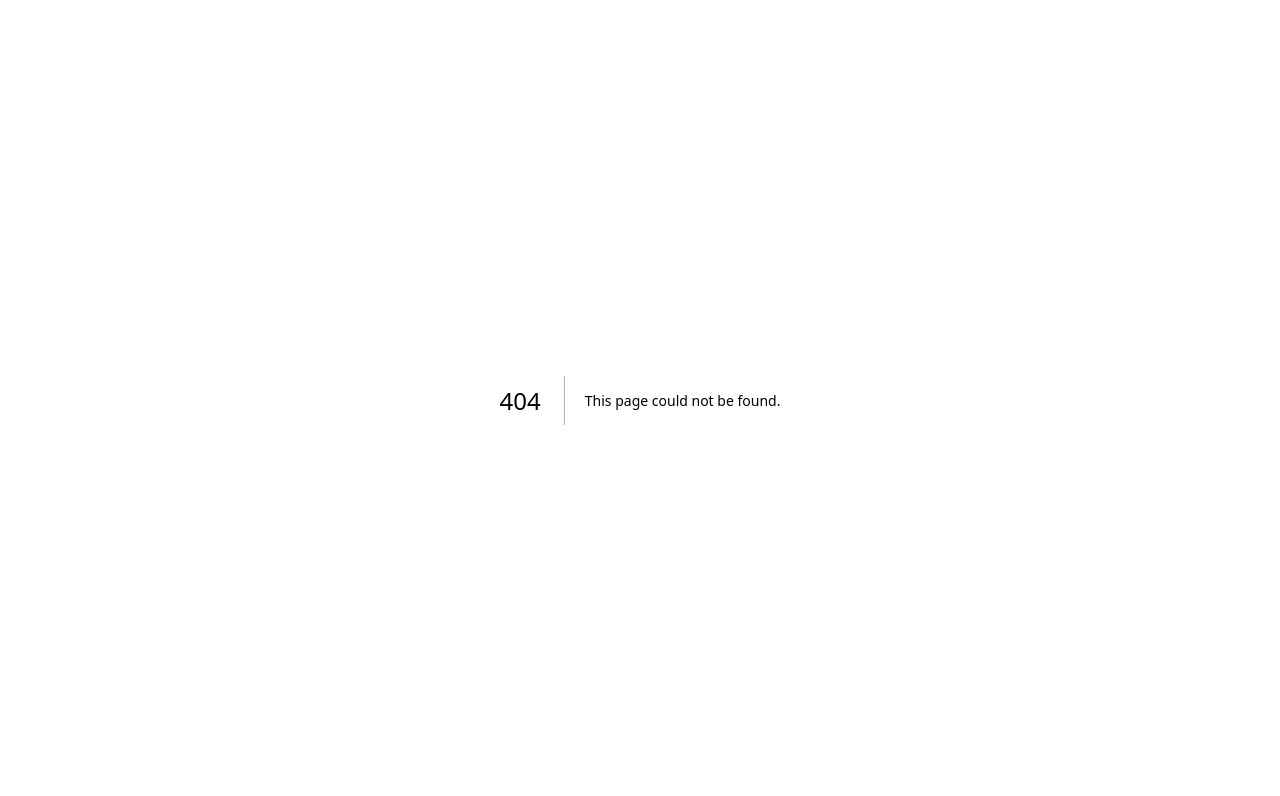
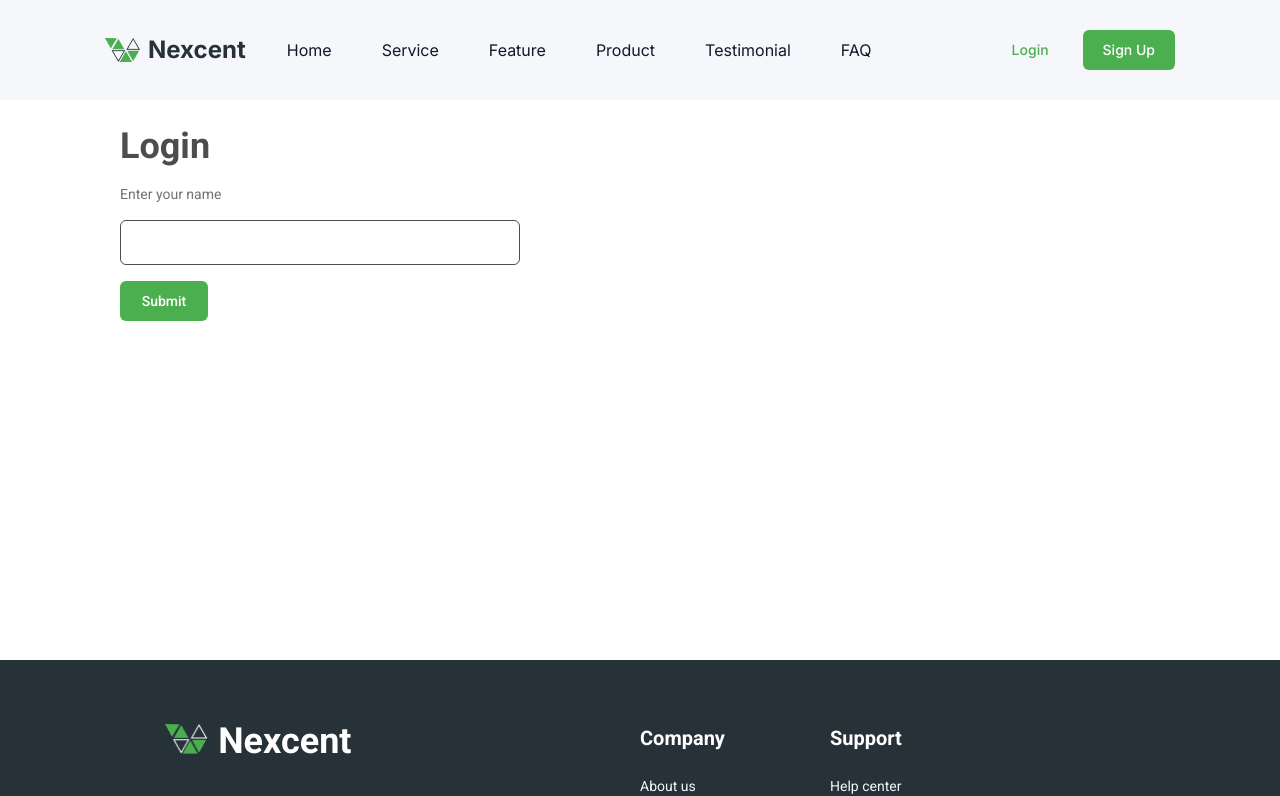
Before and after one commit to teksaglobalindonesia/next-wihope-2026, a Next.js app: page /login in a window 1280 px wide. Before the commit this address had no page. Shown: the top 796 px of the page. Built offline with nearby package versions, Linux system fonts and the light colour scheme.

Commit message:
Login & Profile Page

```diff
--- /dev/null
+++ b/app/login/page.tsx
@@ -0,0 +1,17 @@
+import Header from "@/components/custom/header";
+import Footer from "@/components/custom/footer";
+import LoginPage from "@/components/login-page";
+
+export default function Page() {
+  return (
+    <main className="min-h-screen flex flex-col">
+      <Header />
+
+      <section className="flex-1">
+        <LoginPage />
+      </section>
+
+      <Footer />
+    </main>
+  );
+}
--- a/app/page.tsx
+++ b/app/page.tsx
@@ -1,5 +1,5 @@
 import Community from "@/components/custom/community";
-import Hero from "@/components/custom/Hero";
+import Hero from "@/components/custom/hero";
 import Header from "@/components/custom/header";
 import OurClients from "@/components/custom/our-clients";
 import UnsenSpending from "@/components/custom/unseen-spending";
--- /dev/null
+++ b/app/profile/page.tsx
@@ -0,0 +1,13 @@
+import Header from "@/components/custom/header";
+import Footer from "@/components/custom/footer";
+import UserPage from "@/components/user-page";
+
+export default function Page() {
+  return (
+    <main className="flex flex-col">
+      <Header />
+      <UserPage />
+      <Footer />
+    </main>
+  );
+}
--- a/components/custom/header.tsx
+++ b/components/custom/header.tsx
@@ -1,6 +1,22 @@
+"use client";
+
 import Link from "next/link";
+import { useRouter } from "next/navigation";
+import { useAuthStore } from "@/stores/use-auth-store";
 
-export default function Header () {
+type AuthStore = {
+  name?: string;
+  clearName: () => void;
+};
+
+export default function Header() {
+  const router = useRouter();
+  const { name, clearName } = useAuthStore() as AuthStore;
+
+  const handleLogout = () => {
+    clearName();
+    router.push("/");
+  };
 
   const menus = [
     "Home",
@@ -13,54 +29,53 @@ export default function Header () {
 
   return (
     <nav className="w-full bg-neutral-silver">
-
       <div className="mx-auto flex max-w-[1440px] items-center justify-between px-[105px] py-[30px]">
-
         <div className="flex items-center gap-[8px]">
-
           <img
             src="/assets/logo.png"
             alt="Logo"
             className="h-[24px] w-[35px]"
           />
-
           <h1 className="font-inter text-[24px] font-bold leading-[28px] text-primary-brand-secondary">
             Nexcent
           </h1>
-
         </div>
 
         <div className="flex items-center gap-[120px]">
-
           <ul className="flex items-center gap-[50px]">
-
             {menus.map((menu) => (
               <li
                 key={menu}
                 className="list-none font-inter text-[16px] font-normal leading-6 text-gray-900"
               >
-                <Link
-                  href={menu === "Service" ? "/service" : "#"}
-                >
+                <Link href={menu === "Service" ? "/service" : "#"}>
                   {menu}
                 </Link>
               </li>
             ))}
-
           </ul>
 
           <div className="flex items-center gap-[14px]">
-
-            <button className="cursor-pointer rounded-md px-5 py-[10px] font-inter text-[14px] font-medium leading-4 text-primary-brand-primary transition-all hover:text-green-800 hover:opacity-80">
-              Login
-            </button>
-
-            <button className="cursor-pointer rounded-md bg-primary-brand-primary px-5 py-[10px] font-inter text-[14px] font-medium leading-5 text-white transition-all hover:bg-green-700">
-              Sign Up
-            </button>
-
+            {name ? (
+              <>
+                <span className="font-inter text-[14px] font-medium leading-4 text-primary-brand-primary">
+                  {name}
+                </span>
+                <button onClick={handleLogout} className="cursor-pointer rounded-md px-5 py-[10px] font-inter text-[14px] font-medium leading-5 text-white bg-primary-brand-primary transition-all hover:bg-green-700">
+                  Logout
+                </button>
+              </>
+            ) : (
+              <>
+                <button onClick={() => router.push("/login")} className="cursor-pointer rounded-md px-5 py-[10px] font-inter text-[14px] font-medium leading-4 text-primary-brand-primary transition-all hover:text-green-800 hover:opacity-80">
+                  Login
+                </button>
+                <button onClick={() => router.push("/signup")}  className="cursor-pointer rounded-md bg-primary-brand-primary px-5 py-[10px] font-inter text-[14px] font-medium leading-5 text-white transition-all hover:bg-green-700">
+                  Sign Up
+                </button>
+              </>
+            )}
           </div>
-
         </div>
       </div>
     </nav>
--- /dev/null
+++ b/components/login-page.tsx
@@ -0,0 +1,62 @@
+"use client";
+
+import { useState } from "react";
+import { useRouter } from "next/navigation";
+import { useAuthStore } from "@/stores/use-auth-store";
+
+type AuthStore = {
+  name?: string;
+  setName: (name: string) => void;
+};
+
+export default function LoginPage() {
+  const [inputName, setInputName] = useState("");
+  const router = useRouter();
+  const { name, setName } = useAuthStore() as AuthStore;
+
+  const handleSubmit = () => {
+    if (!inputName) return;
+    setName(inputName);
+    router.push("/profile");
+  };
+
+  return (
+    <section className="h-[560px] py-6">
+      <div className="max-w-[1440px] mx-auto px-[120px]">
+        {!name ? (
+          <div className="w-[661px] flex flex-col gap-4">
+            <h1 className="w-[601px] text-[36px] leading-[44px] font-semibold text-neutral-d-grey">
+              Login
+            </h1>
+
+            <p className="w-[601px] text-[14px] leading-[20px] font-normal text-neutral-grey">
+              Enter your name
+            </p>
+
+            <input
+              type="text"
+              value={inputName}
+              onChange={(e) => setInputName(e.target.value)}
+              className="w-[400px] h-[45px] border border-neutral-d-grey rounded-[6px] px-4 outline-none"
+            />
+
+            <button
+              onClick={handleSubmit}
+              className="w-[88px] h-[40px] rounded-[6px] bg-primary-brand-primary text-white text-[14px] leading-[20px] font-medium"
+            >
+              Submit
+            </button>
+          </div>
+        ) : (
+          <div className="w-[661px]">
+            <h1 className="text-[48px] leading-[56px] font-semibold text-neutral-d-grey">
+              Welcome,
+              <br />
+              {name}
+            </h1>
+          </div>
+        )}
+      </div>
+    </section>
+  );
+}
--- /dev/null
+++ b/components/user-page.tsx
@@ -0,0 +1,31 @@
+"use client";
+
+import { useAuthStore } from "@/stores/use-auth-store";
+
+type AuthStore = {
+  name?: string;
+};
+
+export default function UserPage() {
+  const { name } = useAuthStore() as AuthStore;
+
+  return (
+    <section className="w-full min-h-[588px]">
+      <div className="w-full mx-auto max-w-[1440px] h-[136px] pt-6 pb-6 px-[120px]">
+        <div className="h-[88px] flex items-center">
+          <div className="w-[661px] h-[88px] flex flex-col gap-4">
+            <div className="w-[601px] h-[88px] flex flex-col gap-4">
+              <h1
+                className="font-inter text-[36px] leading-[44px] font-semibold text-neutral-d-grey"
+              >
+                Welcome,
+                <br />
+                {name}
+              </h1>
+            </div>
+          </div>
+        </div>
+      </div>
+    </section>
+  );
+}
--- a/package.json
+++ b/package.json
@@ -92,7 +92,7 @@
     "typescript": "5.2.2",
     "uuid": "^9.0.1",
     "zod": "^3.22.4",
-    "zustand": "^4.4.6"
+    "zustand": "^4.5.7"
   },
   "devDependencies": {
     "@faker-js/faker": "^9.0.3",
--- /dev/null
+++ b/stores/use-auth-store.ts
@@ -0,0 +1,9 @@
+import { create } from 'zustand'
+
+export const useAuthStore = create((set) => ({
+  name: '',
+
+  setName: (name: string) => set({ name }),
+
+  clearName: () => set({ name: '' }),
+}))
```
Also changed, not shown: 1 other file (tests, documents, lock files or other folders).
